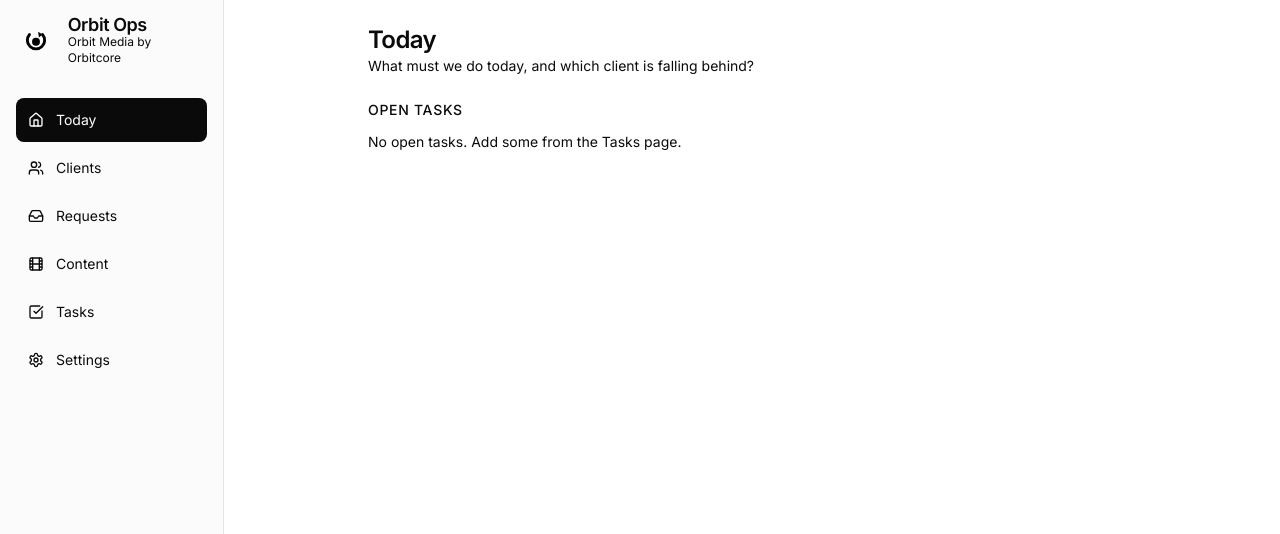
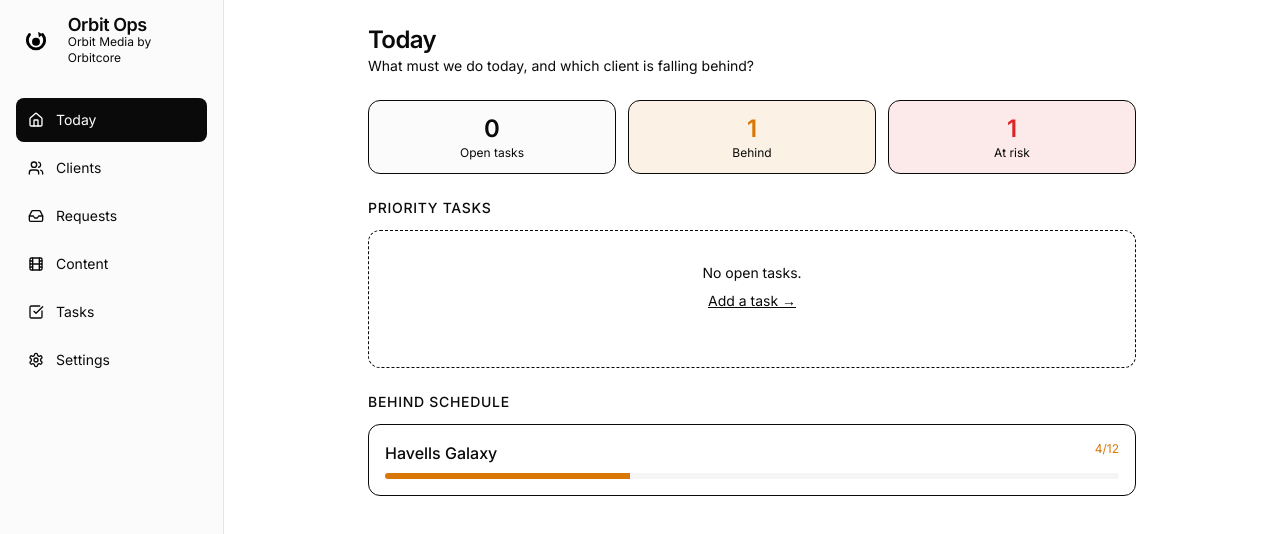
Before and after one commit to rajavikramaditya/orbit-ops, a Next.js app: page /today in a window 1280 px wide. Shown: the top 534 px of the page. Built offline with nearby package versions, Linux system fonts and the light colour scheme.

Commit message:
Professional Today: risk summary, behind schedule, better empty states

```diff
--- a/src/app/today/page.tsx
+++ b/src/app/today/page.tsx
@@ -1,6 +1,7 @@
 'use client';
 
 import { useEffect, useState } from 'react';
+import Link from 'next/link';
 import { loadData, saveData, type Task, type Client } from '@/lib/store';
 
 export default function TodayPage() {
@@ -40,6 +41,9 @@ export default function TodayPage() {
     return days >= 7;
   });
 
+  const behindClients = clients.filter(c => c.videosPosted < c.videosPromised * 0.5 && c.status === 'Active');
+  const redClients = clients.filter(c => c.health === 'red');
+
   return (
     <div className="max-w-3xl mx-auto space-y-6">
       <header>
@@ -47,20 +51,40 @@ export default function TodayPage() {
         <p className="text-sm text-muted-foreground">What must we do today, and which client is falling behind?</p>
       </header>
 
+      <div className="grid grid-cols-3 gap-3">
+        <div className="rounded-xl border bg-muted/40 p-3 text-center">
+          <p className="text-2xl font-semibold">{tasks.length}</p>
+          <p className="text-xs text-muted-foreground">Open tasks</p>
+        </div>
+        <div className="rounded-xl border bg-amber/10 p-3 text-center">
+          <p className="text-2xl font-semibold text-amber">{behindClients.length}</p>
+          <p className="text-xs text-muted-foreground">Behind</p>
+        </div>
+        <div className="rounded-xl border bg-red/10 p-3 text-center">
+          <p className="text-2xl font-semibold text-red">{redClients.length}</p>
+          <p className="text-xs text-muted-foreground">At risk</p>
+        </div>
+      </div>
+
       <section>
-        <h2 className="text-sm font-medium uppercase tracking-wider text-muted-foreground mb-3">Open tasks</h2>
+        <h2 className="text-sm font-medium uppercase tracking-wider text-muted-foreground mb-3">Priority tasks</h2>
         {tasks.length === 0 ? (
-          <p className="text-sm text-muted-foreground">No open tasks. Add some from the Tasks page.</p>
+          <div className="rounded-xl border border-dashed p-8 text-center">
+            <p className="text-sm text-muted-foreground">No open tasks.</p>
+            <Link href="/tasks" className="text-sm text-foreground underline mt-2 inline-block">Add a task →</Link>
+          </div>
         ) : (
           <div className="space-y-2">
             {tasks.map(t => (
-              <div key={t.id} className="flex flex-col sm:flex-row sm:items-start justify-between gap-3 rounded-xl border p-4">
+              <div key={t.id} className="flex flex-col sm:flex-row sm:items-start justify-between gap-3 rounded-xl border bg-background p-4 shadow-sm">
                 <div className="min-w-0 flex-1">
                   <p className="font-medium break-words">{t.title}</p>
-                  <p className="text-xs text-muted-foreground mt-1 break-words">{t.assignee} · Due {t.due} · {t.priority}</p>
+                  <p className="text-xs text-muted-foreground mt-1 break-words">
+                    {t.assignee} · Due {t.due} · <span className={t.priority === 'P1' ? 'text-red font-medium' : ''}>{t.priority}</span>
+                  </p>
                 </div>
                 <div className="flex gap-2 sm:flex-col sm:gap-1 shrink-0">
-                  <button onClick={() => markDone(t.id)} className="flex-1 sm:flex-none text-sm px-4 py-2 rounded-lg bg-green text-white">Done</button>
+                  <button onClick={() => markDone(t.id)} className="flex-1 sm:flex-none text-sm px-4 py-2 rounded-lg bg-green text-white font-medium">Done</button>
                   <button onClick={() => snooze(t.id)} className="flex-1 sm:flex-none text-sm px-4 py-2 rounded-lg border">Snooze</button>
                 </div>
               </div>
@@ -73,10 +97,27 @@ export default function TodayPage() {
         <section>
           <h2 className="text-sm font-medium uppercase tracking-wider text-muted-foreground mb-3">Clients going cold</h2>
           {coldClients.map(c => (
-            <div key={c.id} className="rounded-xl border border-red/30 bg-red/5 p-4 mb-2">
+            <Link key={c.id} href={`/clients/${c.id}`} className="block rounded-xl border border-red/30 bg-red/5 p-4 mb-2">
               <p className="font-medium">{c.name}</p>
               <p className="text-sm text-muted-foreground">Last activity {Math.floor((Date.now() - new Date(c.lastActivityAt).getTime()) / 86400000)} days ago</p>
-            </div>
+            </Link>
+          ))}
+        </section>
+      )}
+
+      {behindClients.length > 0 && (
+        <section>
+          <h2 className="text-sm font-medium uppercase tracking-wider text-muted-foreground mb-3">Behind schedule</h2>
+          {behindClients.map(c => (
+            <Link key={c.id} href={`/clients/${c.id}`} className="block rounded-xl border p-4 mb-2">
+              <div className="flex justify-between">
+                <p className="font-medium">{c.name}</p>
+                <span className="text-xs text-amber">{c.videosPosted}/{c.videosPromised}</span>
+              </div>
+              <div className="mt-2 h-1.5 w-full rounded-full bg-muted overflow-hidden">
+                <div className="h-full bg-amber" style={{ width: `${(c.videosPosted / c.videosPromised) * 100}%` }} />
+              </div>
+            </Link>
           ))}
         </section>
       )}
```
